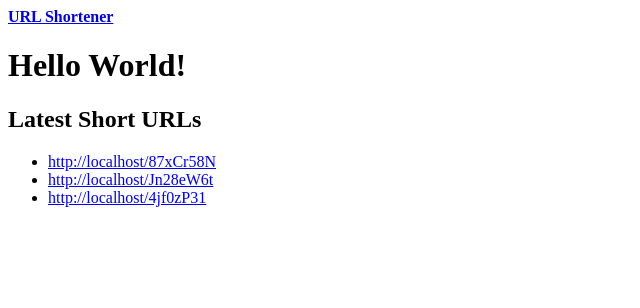
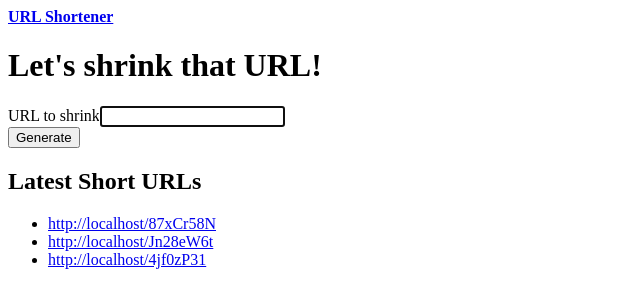
Before and after one commit to samdevega/url-shortener-client, a Vue app: page / in a window 1280 px wide. Shown: the top 308 px of the page, without its empty margins (0-640 px from the left). Built offline with nearby package versions, Linux system fonts and the light colour scheme.

Commit message:
🚧 implement url form

```diff
--- /dev/null
+++ b/src/components/url/UrlForm.vue
@@ -0,0 +1,46 @@
+<template>
+  <form @submit.prevent="submitForm">
+    <div>
+      <label for="url">URL to shrink</label>
+      <input type="url" id="url" ref="url" v-model.trim="url">
+    </div>
+    <base-button>Generate</base-button>
+  </form>
+</template>
+
+<script>
+export default {
+  data() {
+    return {
+      url: '',
+    }
+  },
+  mounted() {
+    this.$refs.url.focus()
+  },
+  computed: {
+    validUrl() {
+      return /^ftp|http|https:\/\/[^:]+$/i.test(this.url)
+    },
+  },
+  methods: {
+    validateForm() {
+      return this.validUrl
+    },
+    submitForm() {
+      if (!this.validateForm())
+        return
+
+      const formData = {
+        url: this.url,
+      }
+
+      console.log(formData)
+    },
+  },
+}
+</script>
+
+<style scoped>
+
+</style>
--- a/src/pages/Home.vue
+++ b/src/pages/Home.vue
@@ -1,5 +1,6 @@
 <template>
-  <h1>Hello World!</h1>
+  <h1>Let's shrink that URL!</h1>
+  <url-form></url-form>
   <h2 v-if="haveUrls">Latest Short URLs</h2>
   <url-list :urls="urls"></url-list>
 </template>
@@ -8,10 +9,12 @@
 import { mapGetters } from 'vuex'
 
 import UrlList from '../components/url/UrlList.vue'
+import UrlForm from '../components/url/UrlForm.vue'
 
 export default {
   components: {
     UrlList,
+    UrlForm,
   },
   computed: {
     ...mapGetters('urls', ['urls']),
```
